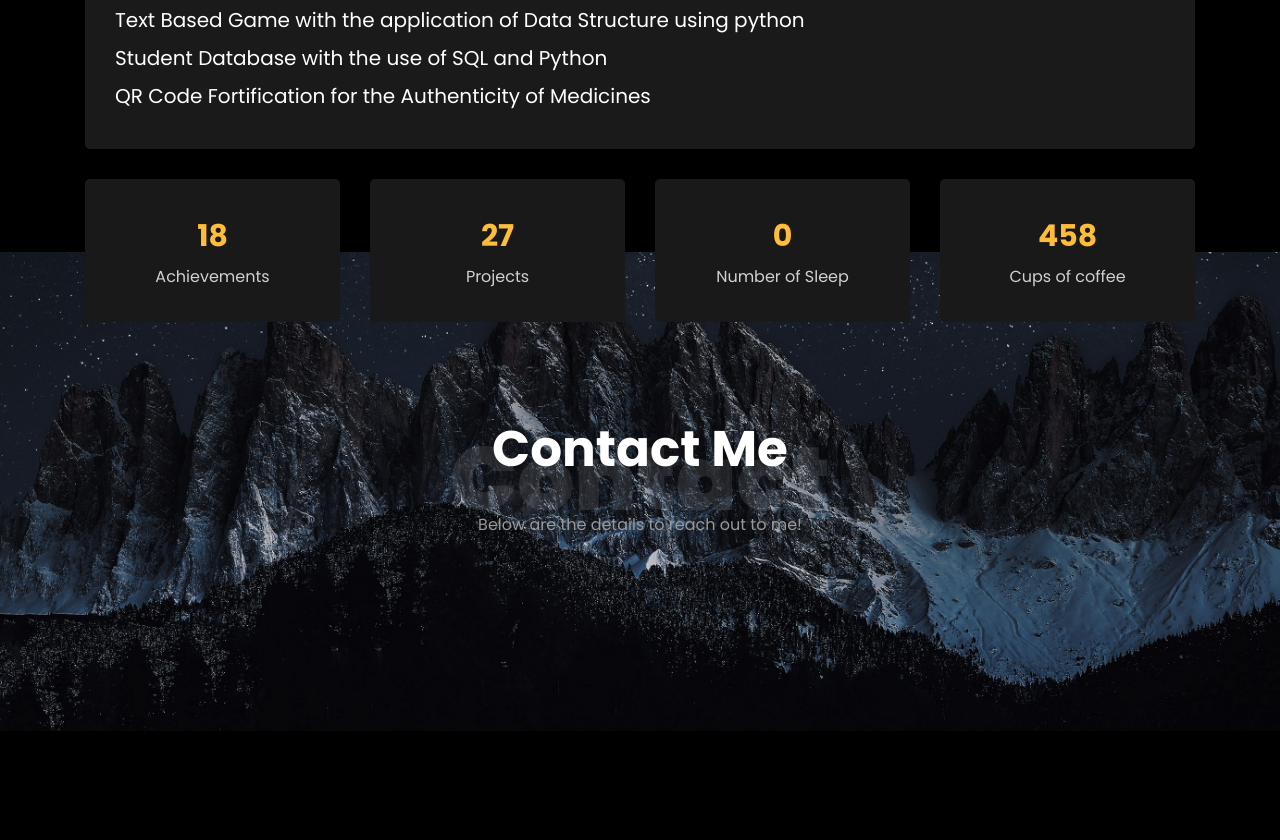
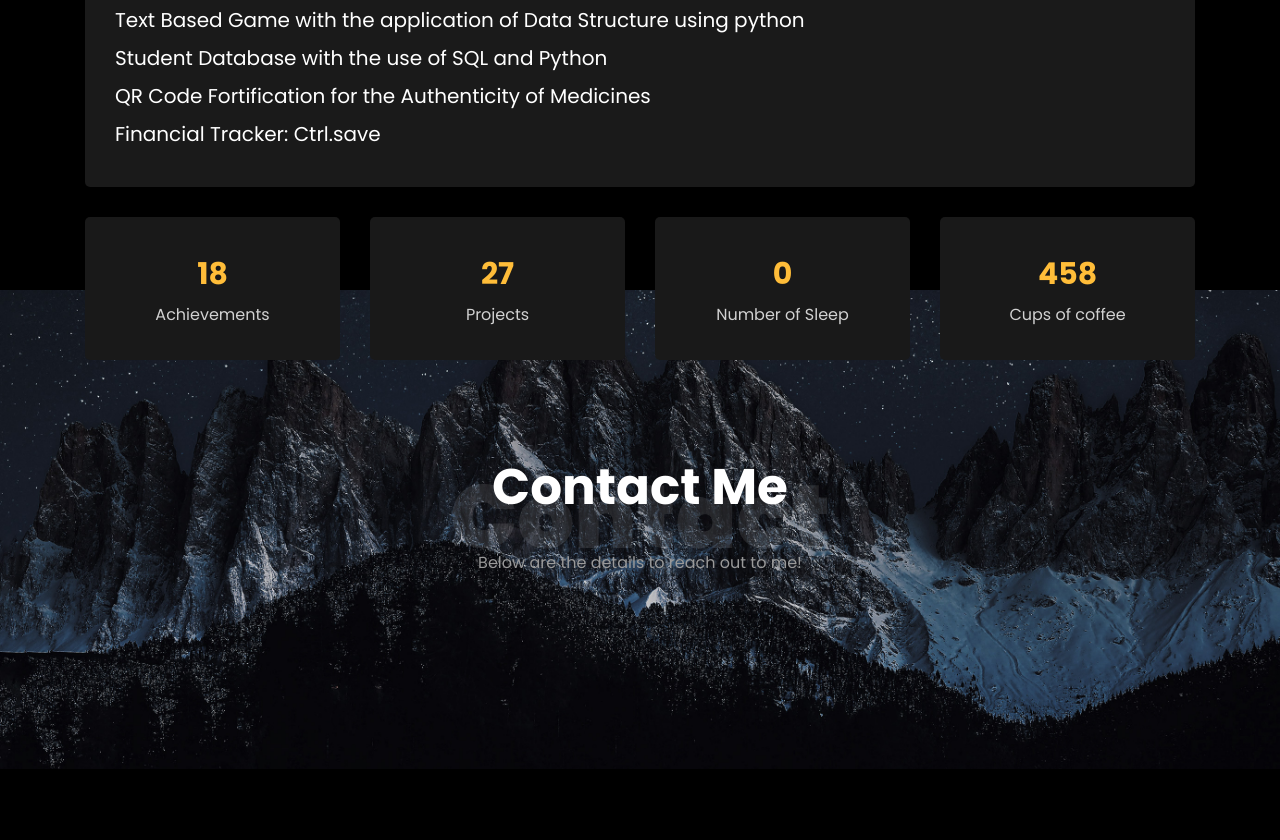
Before and after one commit to Andrei092503/Andrei092503.github.io, a plain HTML site: page index.html in a window 1280 px wide. Shown: the part 2713-3553 px from the top of the page. Drawn offline with Linux system fonts and the light colour scheme; files whose address does not match are found by name.

Commit message:
Update index.html

```diff
--- a/index.html
+++ b/index.html
@@ -292,6 +292,7 @@
 				<h5>Text Based Game with the application of Data Structure using python</h5>
 				<h5>Student Database with the use of SQL and Python</h5>
 				<h5>QR Code Fortification for the Authenticity of Medicines</h5>
+				<h5>Financial Tracker: Ctrl.save</h5>
 
 			</div>
     </div>
```
